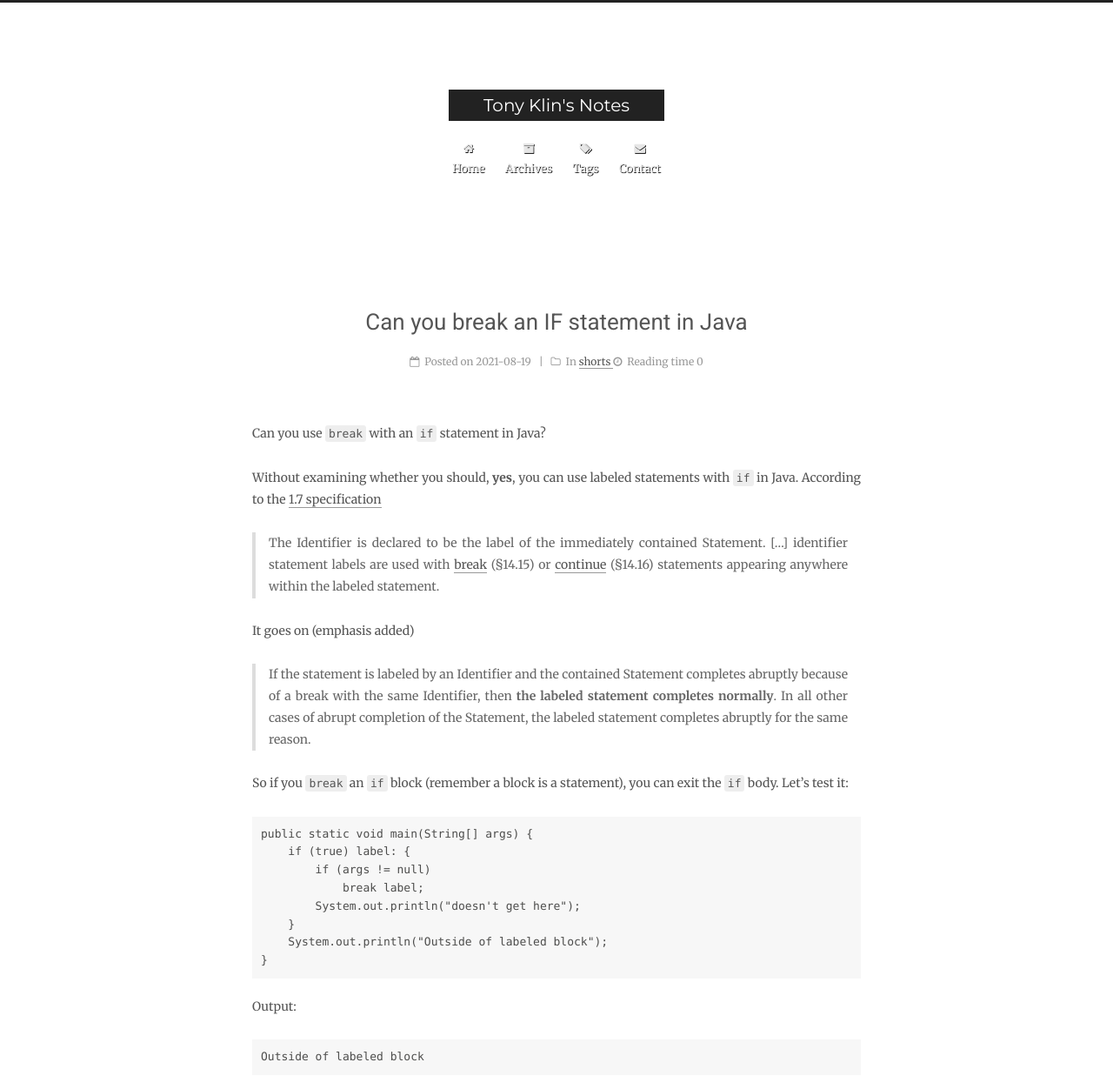
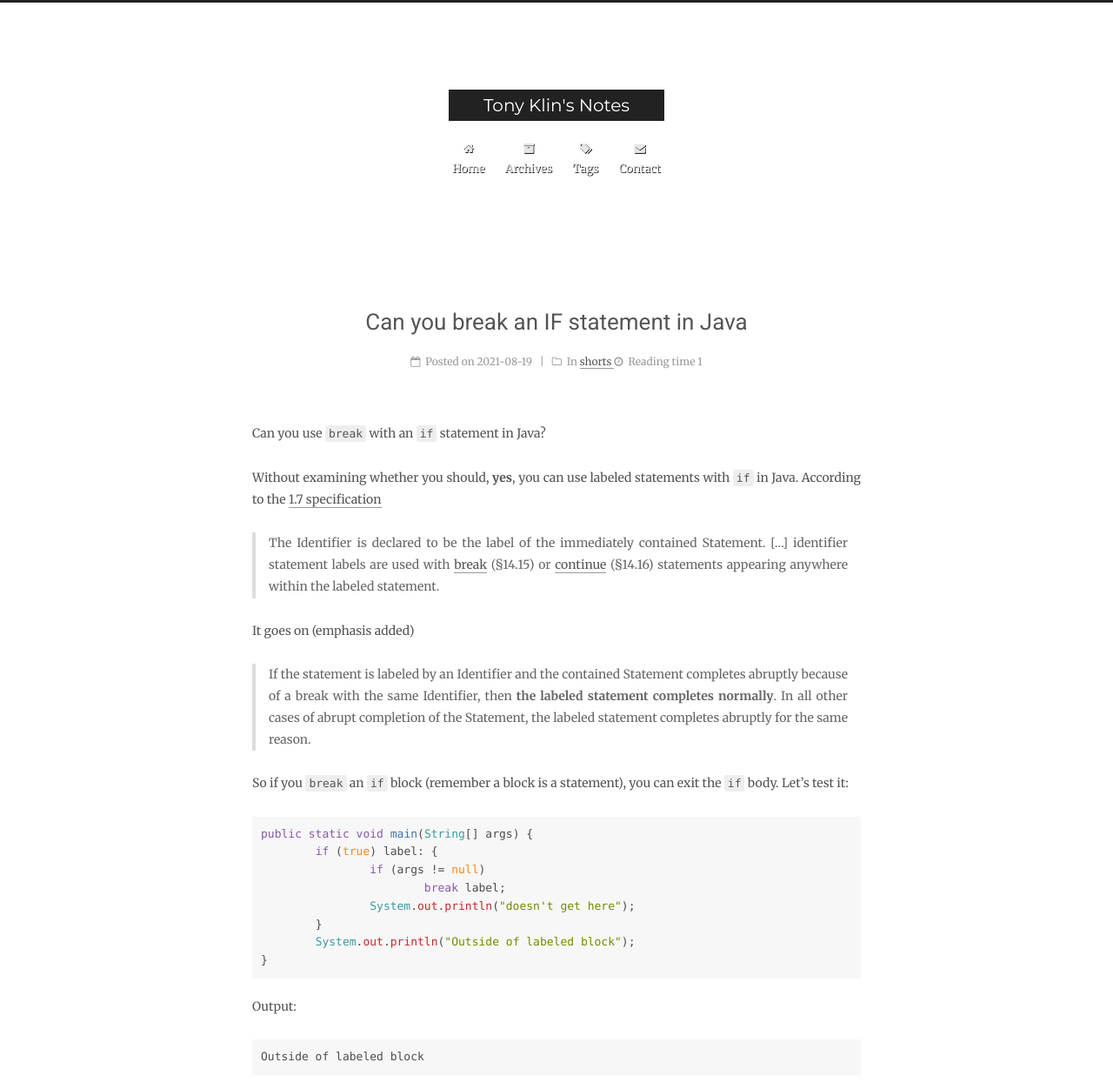
Before and after one commit to aklin/aklin.github.io, a Jekyll site: the page built from _posts/2021-08-20-break-an-if-statement-in-java.md, in a window 1280 px wide, cut to the strip 0-1252 px from the top of the page. Shown: the whole strip at 87% size. Built offline with Jekyll 4.4.1, drawn with Linux system fonts in a browser that asks for light colours; comment, search, counter and statistics services are not loaded.

Commit message:
Update 2021-08-20-break-an-if-statement-in-java.md

````diff
--- a/_posts/2021-08-20-break-an-if-statement-in-java.md
+++ b/_posts/2021-08-20-break-an-if-statement-in-java.md
@@ -23,22 +23,22 @@ It goes on (emphasis added)
 
 So if you `break` an `if` block (remember a block is a statement), you can exit the `if` body. Let's test it:
 
-
-    public static void main(String[] args) {
-        if (true) label: {
-            if (args != null)
-                break label;
-            System.out.println("doesn't get here");
-        }
-        System.out.println("Outside of labeled block");
-    }
-
+```java
+public static void main(String[] args) {
+	if (true) label: {
+		if (args != null)
+			break label;
+		System.out.println("doesn't get here");
+	}
+	System.out.println("Outside of labeled block");
+}
+```
 
 Output:
 
-
-    Outside of labeled block
-
+```
+Outside of labeled block
+```
 
 [spec]: https://docs.oracle.com/javase/specs/jls/se7/html/jls-14.html#jls-14.7
 [break]: https://docs.oracle.com/javase/specs/jls/se7/html/jls-14.html#jls-14.15
````
